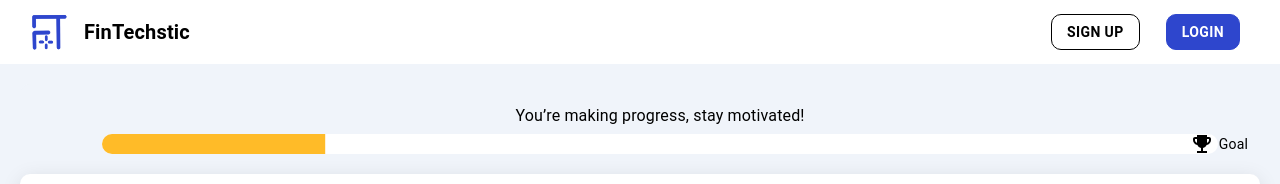
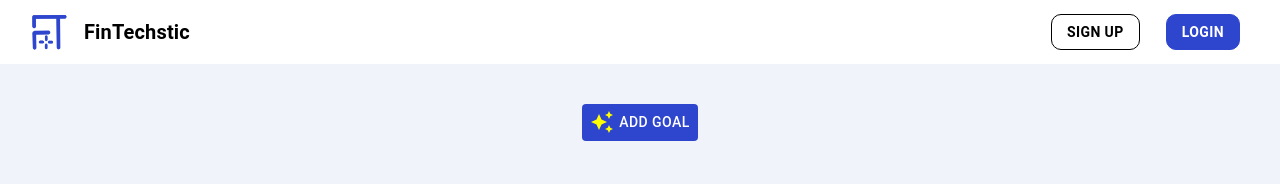
Before and after one commit to lallalamin/Technica, a React (Create React App) app in the folder client/: page /dashboard in a window 1280 px wide. Shown: the top 184 px of the page. Built offline with nearby package versions, Linux system fonts and the light colour scheme; no server answers.

Commit message:
make an add goal button

```diff
--- a/client/src/App.js
+++ b/client/src/App.js
@@ -5,6 +5,7 @@ import { BrowserRouter as Router, Routes, Route, useNavigate } from 'react-route
 import NavigationBar from './component/NavigationBar';
 import Footer from './component/Footer';
 import Dashboard from './dashboard/page';
+import Form from './form/page';
 
 function App() {
   return (
@@ -14,6 +15,7 @@ function App() {
         <Routes>
           <Route path="/" element={<HomePage />} />
           <Route path="/dashboard" element={<Dashboard />} />
+          <Route path="/form" element={<Form />} />
         </Routes>
         <Footer />
       </div>
--- a/client/src/dashboard/page.js
+++ b/client/src/dashboard/page.js
@@ -6,8 +6,10 @@ import PieChart from './piechart';
 import DailyTip from '../component/DailyTip';
 import ProgressBar from '../component/ProgressBar';
 import AddBudgetDialog from '../component/AddBudgetDialog';
+import AutoAwesomeIcon from '@mui/icons-material/AutoAwesome';
+import { useNavigate } from 'react-router-dom';
 
-const progressValue = 20;
+const progressValue = 0;
 
 function Dashboard() {
     const [open, setOpen] = useState(false);
@@ -15,6 +17,7 @@ function Dashboard() {
     const [chartData, setChartData] = useState([]);
 
     const hardcodedUserId = '12345'; // Hardcoded user ID for development
+	const navigate = useNavigate();
 
     // Handle opening the dialog
     const handleClickOpen = () => {
@@ -94,6 +97,10 @@ function Dashboard() {
 
     return (
         <Box sx={{ padding: '20px', backgroundColor: '#f0f4fa', minHeight: '100vh', maxWidth: '100%' }}>
+			<Button sx={{ display: 'flex', alignItems: 'center', justifyContent: 'center', margin: '20px auto', backgroundColor: '#2E46CD', color: 'white', '&:hover': { backgroundColor: '#1E3AA1' } }}
+			onClick={() => navigate('/form')}>
+				<AutoAwesomeIcon sx={{ marginRight: '5px', color: 'yellow' }} /> Add Goal
+			</Button>
             <ProgressBar value={progressValue} goal={100} />
             <DailyTip />
 
--- /dev/null
+++ b/client/src/form/page.js
@@ -0,0 +1,9 @@
+import React from 'react'
+
+const page = () => {
+  return (
+    <div>page</div>
+  )
+}
+
+export default page
```
